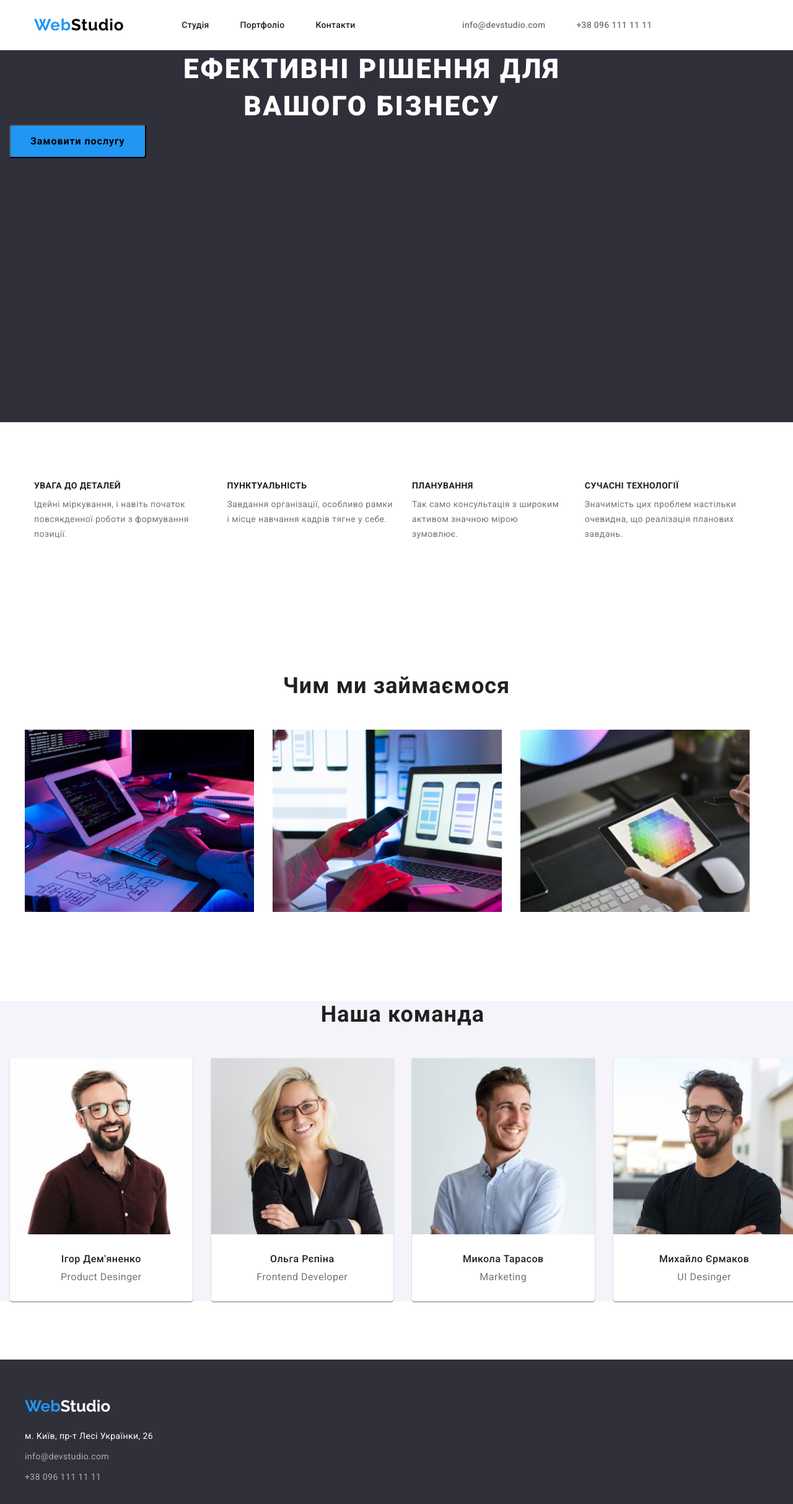
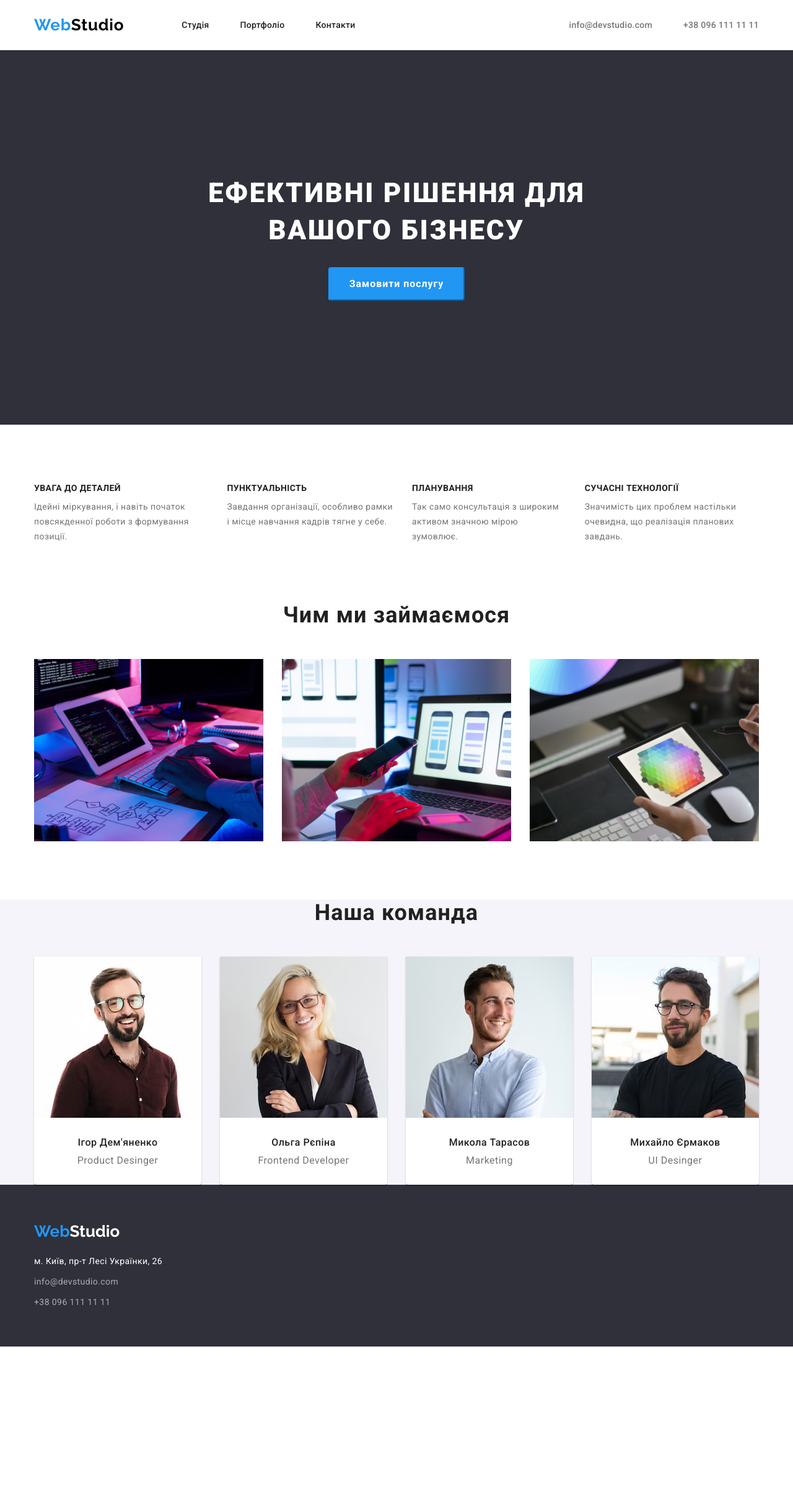
Before and after one commit to Poof322/goit-markup-hw-03, a plain HTML site: page index.html in a window 1280 px wide. Shown: the whole page at 62% size. After the commit the page ends 2172 px from the top, so only its background shows below. Drawn offline with nearby package versions, Linux system fonts and the light colour scheme.

Commit message:
update-goit-markup-hw-03

```diff
--- a/css/styles.css
+++ b/css/styles.css
@@ -30,6 +30,8 @@ p {
 }
 
 .body-idx {
+  width: 100%;
+  max-width: 1600px;
   background-color: #ffffff;
   font-family: "Roboto";
 }
@@ -38,8 +40,7 @@ p {
   border-bottom: 1px solid #ececec;
 }
 
-.container-header {
-  background-color: #ffffff;
+.container{
   width: 100%;
   max-width: 1200px;
   margin: 0 auto;
@@ -88,7 +89,7 @@ p {
 .header-address {
   display: flex;
   gap: 50px;
-  margin: 0 auto;
+  margin-left:  auto;
 }
 
 .navigation-address {
@@ -105,64 +106,73 @@ p {
 }
 
 .section-main {
-  max-width: 1600px;
   background-color: #2f303a;
+  margin: 0 auto;
+  padding: 200px 0;
 }
 
-.section-flex {
-  max-width: 1600px;
-  padding: 94px 0;
-}
-
-.container-main {
+/*.container{
   display: inline-block;
   width: 100%;
-  max-width: 1200px;
+  max-width: 1600px;
   height: 600px;
   margin: 0 auto;
   padding: 0 15px;
+  background-image: url(/images/fon.jpg);
+  background-repeat: no-repeat;
+  background-position: center;
+  background-size: cover;
+}*/
+
+.section-flex {
+  padding-top: 94px ;
+  padding-bottom: 0;
+  margin-bottom: 0;
+  margin: 0 auto;
 }
 
 .hero-title {
   width: 696px;
-  top: 280px;
   font-style: normal;
   font-weight: 900;
   font-size: 44px;
   line-height: 60px;
-  /* or 136% */
   text-align: center;
   letter-spacing: 0.06em;
-  text-transform: uppercase;
-  margin: 0 auto;
   color: #ffffff;
+  margin: 0 auto 30px;
+
 }
 
 .button {
   font-weight: 700;
   font-size: 16px;
   line-height: 30px;
-  display: flex;
+  display: block;
   align-items: center;
   text-align: center;
   letter-spacing: 0.06em;
   border-radius: 4px;
+  border-color: #2196f3;
   background-color: #2196f3;
+  color: #ffffff;
   padding: 10px 32px;
+  margin: 0 auto;
 }
 
 .button:hover {
-  color: #ffffff;
+
   cursor: pointer;
   box-shadow: 0px 4px 4px rgba(0, 0, 0, 0.15);
+  border-color: #ffffff;
 }
 
-.container-text {
+/*.container-text {
   width: 100%;
   max-width: 1200px;
   margin: 0 auto;
   padding: 0 15px;
-}
+}*/
 
 .main-menu {
   display: flex;
@@ -187,7 +197,6 @@ p {
   font-weight: 400;
   font-size: 14px;
   line-height: 24px;
-  /* or 171% */
 
   letter-spacing: 0.03em;
 
@@ -195,18 +204,22 @@ p {
 }
 
 .section-content {
-  max-width: 1600px;
-  padding-top: 0;
+
+  padding: 94px 0;
+  margin: 0 auto;
+  text-align: center;
 }
 
-.container-content {
+/*.container-content {
   width: 100%;
   max-width: 1200px;
   margin: 0 auto;
   padding: 0 15px;
   text-align: center;
   padding: 118px 0 50px 0;
-}
+}*/
+
+
 .section-content-title {
   font-family: "Roboto";
   font-style: normal;
@@ -222,7 +235,6 @@ p {
 }
 
 img {
-  width: calc(370px);
   display: block;
   max-width: 100%;
   height: auto;
@@ -232,14 +244,25 @@ img {
   align-items: flex-start;
   gap: 30px;
 }
-.container-team {
-  width: 1300px;
+
+.section {
+  width: 100%;
+  max-width: 1600px;
+  margin: 0 auto;
+  background-color: #f5f4fa;
+}
+
+/*.container-team {
+  width: 100%;
+  max-width: 1200px;
   left: 0px;
   top: 1446px;
   margin: 0 auto;
   padding: 0 16px;
-  background-color: #f5f4fa;
-}
+}*/
+
+
+
 .section-team-title {
   font-weight: 700;
   font-size: 36px;
@@ -289,11 +312,11 @@ img {
   padding: 60px 0;
   background: #2f303a;
 }
-.container-footer {
+/*.container-footer {
   width: 100%;
   max-width: 1200px;
   margin: 0 auto;
-}
+}*/
 
 .webstudio-footer {
   font-family: "Raleway";
@@ -302,20 +325,19 @@ img {
   font-size: 26px;
   line-height: 31px;
   margin-top: 0;
-  margin-bottom: 50px;
+  margin-bottom: 20px;
+  display: inline-block;
 }
 
-.footer-li-first {
-  margin-top: 20px;
-  margin-bottom: 9px;
-}
+
 .footer-li {
   margin-bottom: 9px;
 }
 
-.footer-il {
+.footer-li:last-child{
   margin-bottom: 0;
 }
+
 
 .address-footer {
   font-family: "Roboto";
@@ -332,9 +354,7 @@ img {
   color: #2196f3;
 }
 
-.container-footer-address {
-  margin-bottom: 9px;
-}
+
 
 .footer-address {
   font-family: "Roboto";
@@ -355,8 +375,12 @@ img {
 
 /*PORTFOLIO CSS*/
 
-.section {
+.section-portfolio {
   padding: 94px 0;
+  width: 100%;
+  max-width: 1600px;
+  margin: 0 auto;
+  background: #ffffff;
 }
 
 .container-portfolio {
@@ -364,7 +388,6 @@ img {
   max-width: 1200px;
   margin: 0 auto;
   padding: 0 15px;
-  background: #f5f5f5;
 }
 
 .hero-portfolio {
@@ -381,29 +404,37 @@ img {
   display: flex;
   gap: 8px;
   justify-content: center;
+  margin-bottom: 50px;
 }
 
 .button-portfolio {
+  font-family: Roboto;
+  font-size: 16px;
+  font-weight: 500;
+  line-height: 26px;
+  letter-spacing: 0.03em;
+  text-align: center;
+  color: #212121;
   display: block;
   padding: 6px 22px 6px 22px;
-  margin-left: 8px;
-  margin-bottom: 50px;
+  border-color: #F5F4FA;
+  border-radius: 4px;
+  background-color: #F5F4FA;
+  border: 0;
 }
 
 .button-portfolio:hover {
   background-color: #2196f3;
   color: #ffffff;
   cursor: pointer;
+  border-color: #2196f3;
+
 }
 
 .element-menu {
   display: flex;
   flex-wrap: wrap;
   gap: 30px;
-  width: 100%;
-  max-width: 1200px;
-  margin: 0 auto;
-  padding: 0 15px;
 }
 
 .div-img {
@@ -411,6 +442,8 @@ img {
   border-bottom: 30px;
   border-right: 30px;
   border-width: 30px;
+  box-shadow: 0px 1px 1px rgba(0, 0, 0, 0.12), 0px 4px 4px rgba(0, 0, 0, 0.06), 1px 4px 6px rgba(0, 0, 0, 0.16);
+  border: 1px solid #EEEEEE;
 }
 
 .main-title-portfolio {
@@ -418,6 +451,7 @@ img {
   font-weight: 700;
   font-size: 18px;
   line-height: 36px;
+  margin-bottom: 4px;
 }
 
 .main-p-portfolio {
--- a/index.html
+++ b/index.html
@@ -25,7 +25,7 @@
   </head>
   <body class="body-idx">
     <header class="header">
-      <div class="container-header header-container">
+      <div class="container header-container">
         <nav class="flex-content">
           <!--Header-->
           <a href="./index.html" lang="en" class="webstudio">
@@ -66,14 +66,14 @@
       <!--Main-->
 
       <section class="section-main" >
-        <div class="container-main">
+        <div class="container">
           <h1 class="hero-title">ЕФЕКТИВНІ РІШЕННЯ ДЛЯ ВАШОГО БІЗНЕСУ</h1>
           <button type="button" class="button">Замовити послугу</button>
         </div>
       </section>
 
-      <section class="section-flex" style="background-color: #ffffff">
-        <div class="container-text">
+      <section class="section-flex" >
+        <div class="container">
           <h2 style="display: none;">Переваги</h2>
           <ul class="main-menu">
               <li>
@@ -110,7 +110,7 @@
         </div>
       </section>
       <section class="section-content">
-        <div class="container-content">
+        <div class="container">
 
           <h2 class="section-content-title">Чим ми займаємося</h2>
           <ul class="flex-images">
@@ -136,7 +136,7 @@
         </div>
       </section>
       <section class="section">
-        <div class="container-team">
+        <div class="container">
           <!--OurTeam-->
 
           <h2 class="section-team-title">Наша команда</h2>
@@ -168,14 +168,14 @@
       </section>
     </main>
     <footer class="footer">
-      <div class="container-footer">
+      <div class="container">
         <a href="./index.html" lang="en" class="webstudio-footer">
           <span style="color: #2196f3">Web</span
           ><span style="color: #ffffff">Studio</span>
         </a>
         <address>
         <ul class="container-footer-address">
-          <li class="footer-li-first">
+          <li class="footer-li">
               <a href="м.Київ,пр-тЛесіУкраїнки,26">
                 <span class="address-footer">м. Київ, пр-т Лесі Українки, 26</span>
               </a>
@@ -186,7 +186,7 @@
               <span class="footer-address">info@devstudio.com</span>
             </a>
           </li>
-          <li class="footer-il">
+          <li class="footer-li">
             <a href="tel:+380961111111">
               <span class="footer-address">+38 096 111 11 11</span>
             </a>
```
Also changed, not shown: portfolio.html (+6 -6 lines), images/fo2.png (added), images/fon.jpg (added), images/hw2/1.jpg (deleted), images/link.svg (added).
